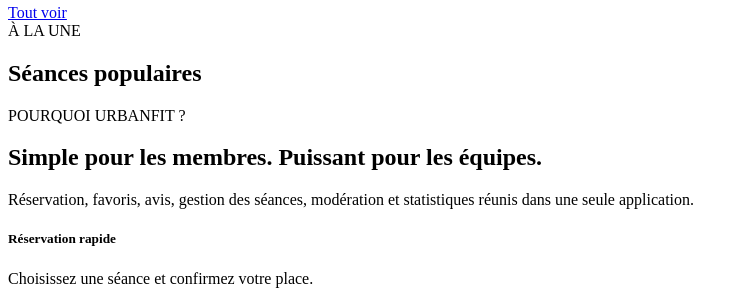
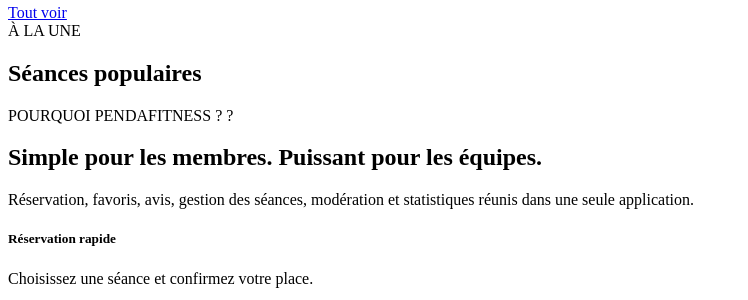
Before and after one commit to ledapen/ECF-URBANFIT, a PHP site: page / in a window 1280 px wide. Shown: the part 316-616 px from the top of the page, without its empty margins (0-748 px from the left). Run offline with PHP 8.4, Linux system fonts and the light colour scheme; data that the repository does not hold is empty.

Commit message:
Rename UrbanFit to PENDAFITNESS on homepage

```diff
--- a/app/views/home/index.php
+++ b/app/views/home/index.php
@@ -1,5 +1,5 @@
 <header class="hero"><div class="hero-overlay"><div class="container py-5"><div class="row min-vh-50 align-items-center"><div class="col-lg-7 py-5"><span class="badge text-bg-warning mb-3">SPORT · ÉNERGIE · COMMUNAUTÉ</span><h1 class="display-2 fw-black text-white">Votre prochaine<br><span>séance commence ici.</span></h1><p class="lead text-white-75 col-lg-9">Trouvez une activité, choisissez votre créneau et réservez en quelques secondes.</p><form class="hero-search row g-2 mt-4" action="/activites"><div class="col-md-8"><input name="q" class="form-control form-control-lg" placeholder="Boxe, yoga, running, ville..."></div><div class="col-md-4"><button class="btn btn-accent btn-lg w-100"><i class="bi bi-search"></i> Rechercher</button></div></form></div></div></div></div></header>
 <section class="container py-5"><div class="d-flex justify-content-between align-items-end mb-4"><div><span class="eyebrow">EXPLOREZ</span><h2 class="display-6 fw-bold">Un sport pour chaque énergie</h2></div><a href="/activites" class="btn btn-outline-dark">Tout voir</a></div><div class="row g-3"><?php foreach($categories as $c): ?><div class="col-6 col-md-4 col-lg-2"><a class="category-card" href="/activites?category=<?=e($c['slug'])?>"><i class="bi <?=e($c['icon'])?>"></i><strong><?=e($c['name'])?></strong></a></div><?php endforeach; ?></div></section>
 <section class="bg-soft py-5"><div class="container"><span class="eyebrow">À LA UNE</span><h2 class="display-6 fw-bold mb-4">Séances populaires</h2><div class="row g-4"><?php foreach($activities as $a): ?><div class="col-md-6 col-lg-4"><article class="activity-card h-100"><div class="activity-img" style="background-image:url('<?=e($a['image_url'])?>')"><span class="badge bg-dark-subtle text-dark"><?=e($a['category'])?></span><span class="price"><?=number_format($a['price'],0)?>€</span></div><div class="p-4"><div class="small text-secondary mb-2"><i class="bi bi-geo-alt"></i> <?=e($a['location'])?> · <?=e($a['level'])?></div><h3 class="h4 fw-bold"><?=e($a['title'])?></h3><p class="text-secondary"><?=e($a['short_description'])?></p><a href="/activite/<?=$a['id']?>" class="stretched-link fw-semibold text-decoration-none">Découvrir <i class="bi bi-arrow-right"></i></a></div></article></div><?php endforeach; ?></div></div></section>
-<section class="container py-5"><div class="row g-4 align-items-center"><div class="col-lg-5"><span class="eyebrow">POURQUOI URBANFIT ?</span><h2 class="display-6 fw-bold">Simple pour les membres. Puissant pour les équipes.</h2><p class="text-secondary">Réservation, favoris, avis, gestion des séances, modération et statistiques réunis dans une seule application.</p></div><div class="col-lg-7"><div class="row g-3"><?php foreach([['bi-calendar2-check','Réservation rapide','Choisissez une séance et confirmez votre place.'],['bi-shield-check','Accès sécurisé','Sessions, rôles, CSRF et requêtes PDO préparées.'],['bi-phone','100 % responsive','Une expérience adaptée au mobile, à la tablette et au bureau.'],['bi-graph-up-arrow','Pilotage','Dashboards coach et administrateur avec statistiques.']] as $x): ?><div class="col-md-6"><div class="feature-box"><i class="bi <?=$x[0]?>"></i><h5><?=$x[1]?></h5><p><?=$x[2]?></p></div></div><?php endforeach; ?></div></div></div></section>
-<?php if($reviews): ?><section class="review-band py-5"><div class="container"><h2 class="fw-bold text-white mb-4">Ils ont bougé avec UrbanFit</h2><div class="row g-3"><?php foreach($reviews as $r): ?><div class="col-md-4"><div class="review-card"><div class="stars"><?=str_repeat('★',(int)$r['rating'])?></div><p>“<?=e($r['comment'])?>”</p><strong><?=e($r['firstname'].' '.$r['lastname'])?></strong></div></div><?php endforeach; ?></div></div></section><?php endif; ?>
+<section class="container py-5"><div class="row g-4 align-items-center"><div class="col-lg-5"><span class="eyebrow">POURQUOI PENDAFITNESS ? ?</span><h2 class="display-6 fw-bold">Simple pour les membres. Puissant pour les équipes.</h2><p class="text-secondary">Réservation, favoris, avis, gestion des séances, modération et statistiques réunis dans une seule application.</p></div><div class="col-lg-7"><div class="row g-3"><?php foreach([['bi-calendar2-check','Réservation rapide','Choisissez une séance et confirmez votre place.'],['bi-shield-check','Accès sécurisé','Sessions, rôles, CSRF et requêtes PDO préparées.'],['bi-phone','100 % responsive','Une expérience adaptée au mobile, à la tablette et au bureau.'],['bi-graph-up-arrow','Pilotage','Dashboards coach et administrateur avec statistiques.']] as $x): ?><div class="col-md-6"><div class="feature-box"><i class="bi <?=$x[0]?>"></i><h5><?=$x[1]?></h5><p><?=$x[2]?></p></div></div><?php endforeach; ?></div></div></div></section>
+<?php if($reviews): ?><section class="review-band py-5"><div class="container"><h2 class="fw-bold text-white mb-4">Ils ont bougé avec PENDAFITNESS</h2><div class="row g-3"><?php foreach($reviews as $r): ?><div class="col-md-4"><div class="review-card"><div class="stars"><?=str_repeat('★',(int)$r['rating'])?></div><p>“<?=e($r['comment'])?>”</p><strong><?=e($r['firstname'].' '.$r['lastname'])?></strong></div></div><?php endforeach; ?></div></div></section><?php endif; ?>
```
